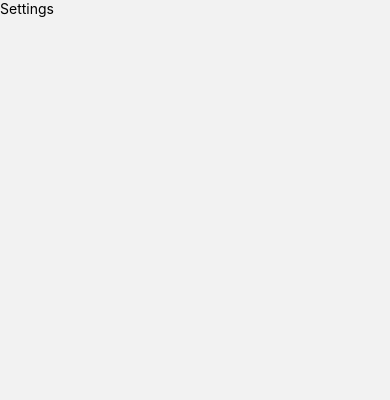
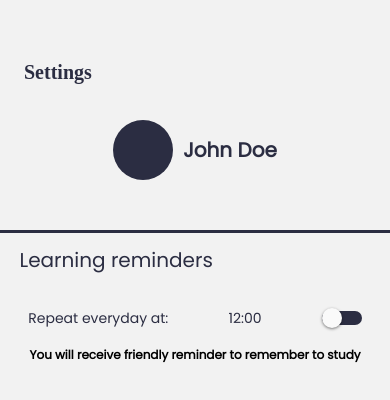
Before and after one commit to PiotrKwasniowski/YotubeLearn, a React Native app: screen /Settings in a window 390 px wide. Shown: the top 400 px of the page. Built offline with nearby package versions, Linux system fonts and the light colour scheme; no server answers.

Commit message:
add settings and style them

```diff
--- a/screens/Settings.tsx
+++ b/screens/Settings.tsx
@@ -1,13 +1,162 @@
-import React from 'react';
-import {  View, Text } from 'react-native';
+import React, { useState } from 'react';
+import {  View, Text, StyleSheet, TouchableOpacity, Switch } from 'react-native';
+import { Svg, SvgUri } from 'react-native-svg';
 
-const Settings = () => {
+const Settings = ({ navigation }) => {
+  const [isEnabled, setIsEnabled] = useState(false);
+
+    const toggleSwitch = () => setIsEnabled(previousState => !previousState);
+
   return (
-    <View>
-      <Text>Settings</Text>
-
+    <View style={styles.container} >
+      <TouchableOpacity style={styles.back} onPress={() => {navigation.navigate('VideosLists')}}>
+        <SvgUri style={styles.leftArrow} width="32" height="32" uri="https://svgshare.com/i/19yb.svg" />
+        <Text style={styles.backText}>Settings</Text>
+      </TouchableOpacity>
+      <View style={styles.profile}>
+        <View style={styles.personIcon}>
+          <SvgUri width="25" height="25" uri="https://svgshare.com/i/19yc.svg" fill='#2B2D42' />
+        </View>
+        <Text style={styles.profileText}>John Doe</Text>
+      </View>
+      <View style={styles.line}/>
+      <View style={styles.infoContainer}>
+        <View style={styles.title}>
+          <SvgUri width="36" height="36" uri="https://svgshare.com/i/19yz.svg" fill='#2B2D42' />
+          <Text style={styles.titleText}>Learning reminders</Text>
+        </View>
+        <View style={styles.mainContainer}>
+          <Text style={styles.mainText}>Repeat everyday at:</Text>
+          <View style={styles.time}>
+              <SvgUri width="24" height="24" uri="https://svgshare.com/i/19yd.svg" fill='#2B2D42' />
+              <Text style={styles.mainText}>12:00</Text>
+          </View>
+          <Switch
+            trackColor={{ false: '#2B2D42', true: '#2B2D42' }}
+            ios_backgroundColor="#3e3e3e"
+            onValueChange={toggleSwitch}
+            value={isEnabled}
+          />
+        </View>
+        <Text style={styles.reminder}>You will receive friendly reminder to remember to study</Text>
+      </View>
     </View>
   );
 };
 
+
+const styles = StyleSheet.create({
+  container: {
+    flex: 1,
+  },
+  back:{
+    display: 'flex',
+    flexDirection: 'row',
+    width: '40%',
+    height: 40,
+    marginTop: 60,
+  },
+  backText:{
+    width: 80,
+    height: 40,
+    fontFamily: 'Poppins',
+    fontWeight: '700',
+    fontSize: 20,
+    lineHeight: 24,
+    color: '#2B2D42',
+    alignSelf: 'center',
+    marginLeft: 24,
+  },
+  leftArrow:{
+    alignSelf: 'center',
+    marginLeft:24,
+    marginBottom: 15,
+  },
+  profile:{
+    display: 'flex',
+    flexDirection: 'row',
+    width: '100%',
+    justifyContent: 'center',
+    alignItems: 'center',
+    height: 100,
+  },
+  personIcon:{
+    backgroundColor: '#2B2D42',
+    borderRadius: 50,
+    width: 60,
+    height: 60,
+    display: 'flex',
+    justifyContent: 'center',
+    alignItems: 'center',
+  },
+  profileText:{
+    fontFamily: 'Poppins-Regular',
+    fontWeight: '700',
+    fontSize: 20,
+    lineHeight: 24,
+    color: '#2B2D42',
+    marginLeft: 10,
+  },
+  line:{
+    width: '100%',
+    height: 3,
+    backgroundColor: '#2B2D42',
+    marginTop: 30,
+  },
+  infoContainer:{
+    alignSelf: 'center',
+    width: '90%',
+    height: 100,
+    marginTop: 10,
+  },
+  title:{
+    display: 'flex',
+    flexDirection: 'row',
+    width: '100%',
+    height: 50,
+    borderRadius: 10,
+    gap: 15,
+  },
+  titleText:{
+    fontFamily: 'Poppins-Regular',
+    fontWeight: '400',
+    fontSize: 20,
+    lineHeight: 24,
+    color: '#2B2D42',
+    marginTop: 5,
+  },
+  mainContainer:{
+    width: '95%',
+    height: 50,
+    display: 'flex',
+    flexDirection: 'row',
+    alignSelf: 'center',
+    alignItems: 'center',
+    justifyContent: 'space-between',
+    gap: 30,
+  },
+  reminder:{
+    fontFamily: 'Poppins-Regular',
+    fontWeight: '800',
+    fontSize: 12,
+    lineHeight: 24,
+    textAlign: 'center',
+
+
+  },
+  mainText:{
+    fontFamily: 'Poppins-Regular',
+    fontWeight: '400',
+    fontSize: 14,
+    lineHeight: 24,
+    color: '#2B2D42',
+  },
+  time:{
+    display: 'flex',
+    flexDirection: 'row',
+    gap: 10,
+    textAlign: 'center',
+    alignItems: 'center',
+  }
+});
 export default Settings;
--- a/screens/VideosGroupe.tsx
+++ b/screens/VideosGroupe.tsx
@@ -258,6 +258,7 @@ const styles = StyleSheet.create({
         flex: 1,
         justifyContent: 'center',
         alignItems: 'center',
+        textAlign: 'center',
       },
       modalView: {
         backgroundColor: '#8D99AE',
@@ -274,6 +275,7 @@ const styles = StyleSheet.create({
         shadowOpacity: 0.25,
         shadowRadius: 4,
         elevation: 5,
+        justifyContent: 'center',
 
       },
       modalText: {
@@ -305,8 +307,9 @@ const styles = StyleSheet.create({
             alignItems: 'center',
             color: 'white',
             fontFamily: 'Poppins-Regular',
-            alignSelf: 'flex-end',
+            alignSelf: 'center',
             marginTop: 160,
+
       },
       chekcbox:{
             width: 10,
--- a/screens/VideosList.tsx
+++ b/screens/VideosList.tsx
@@ -29,11 +29,11 @@ const VideoLists = ({ navigation }) => {
     }
 
     useEffect(() => {
-        // GetVideos('React Native tutorial programing')
-        // .then(data => {
-        //     setReactNativeVideos(data.items);
-        //     setReactNativeData(data)
-        // });
+        GetVideos('React Native tutorial programing')
+        .then(data => {
+            setReactNativeVideos(data.items);
+            setReactNativeData(data)
+        });
         // GetVideos('React tutorial programming')
         // .then(data => {
         //     setReactVideos(data.items);
```
Also changed, not shown: assets/icons/person-icon.svg.
